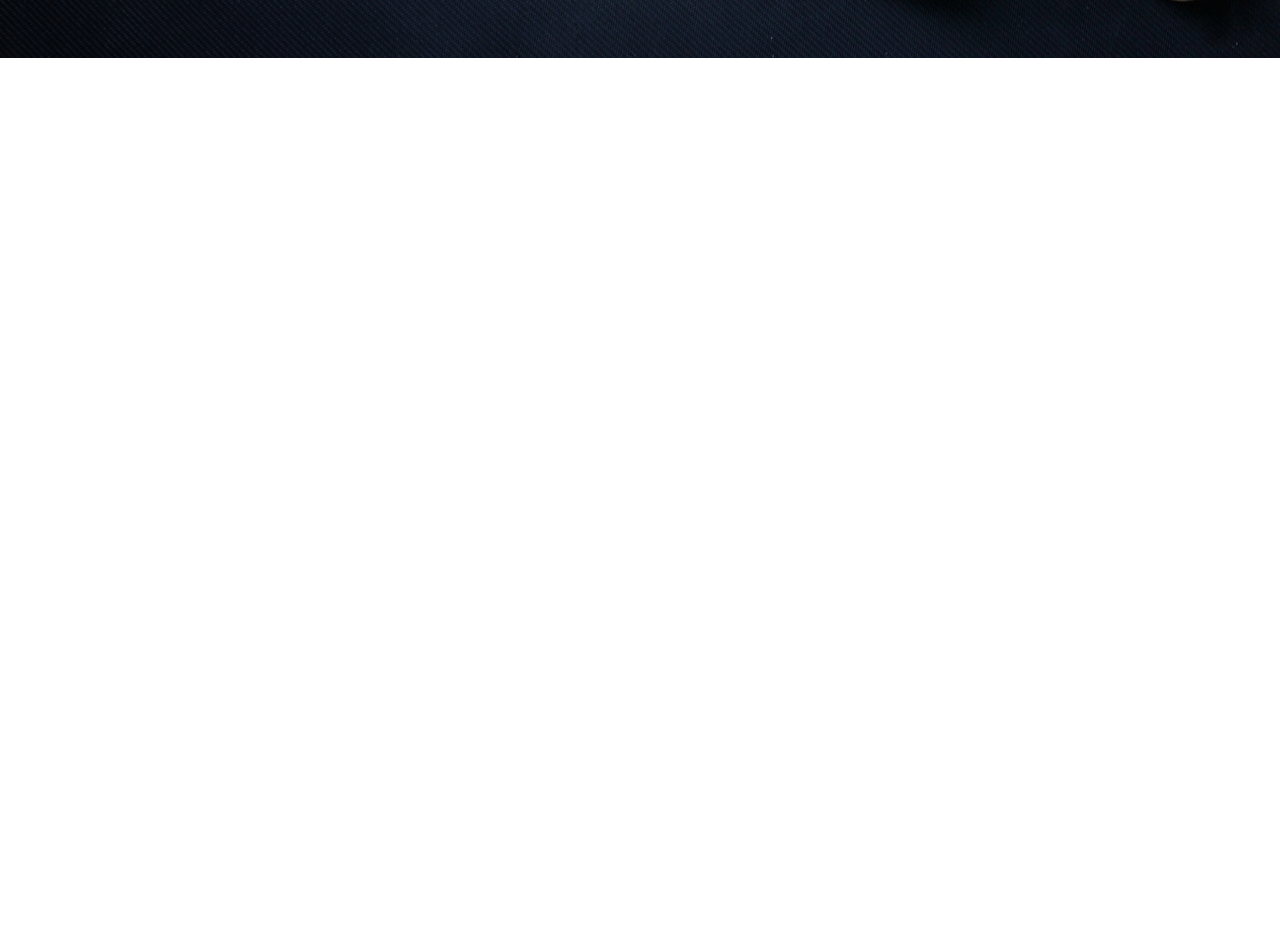
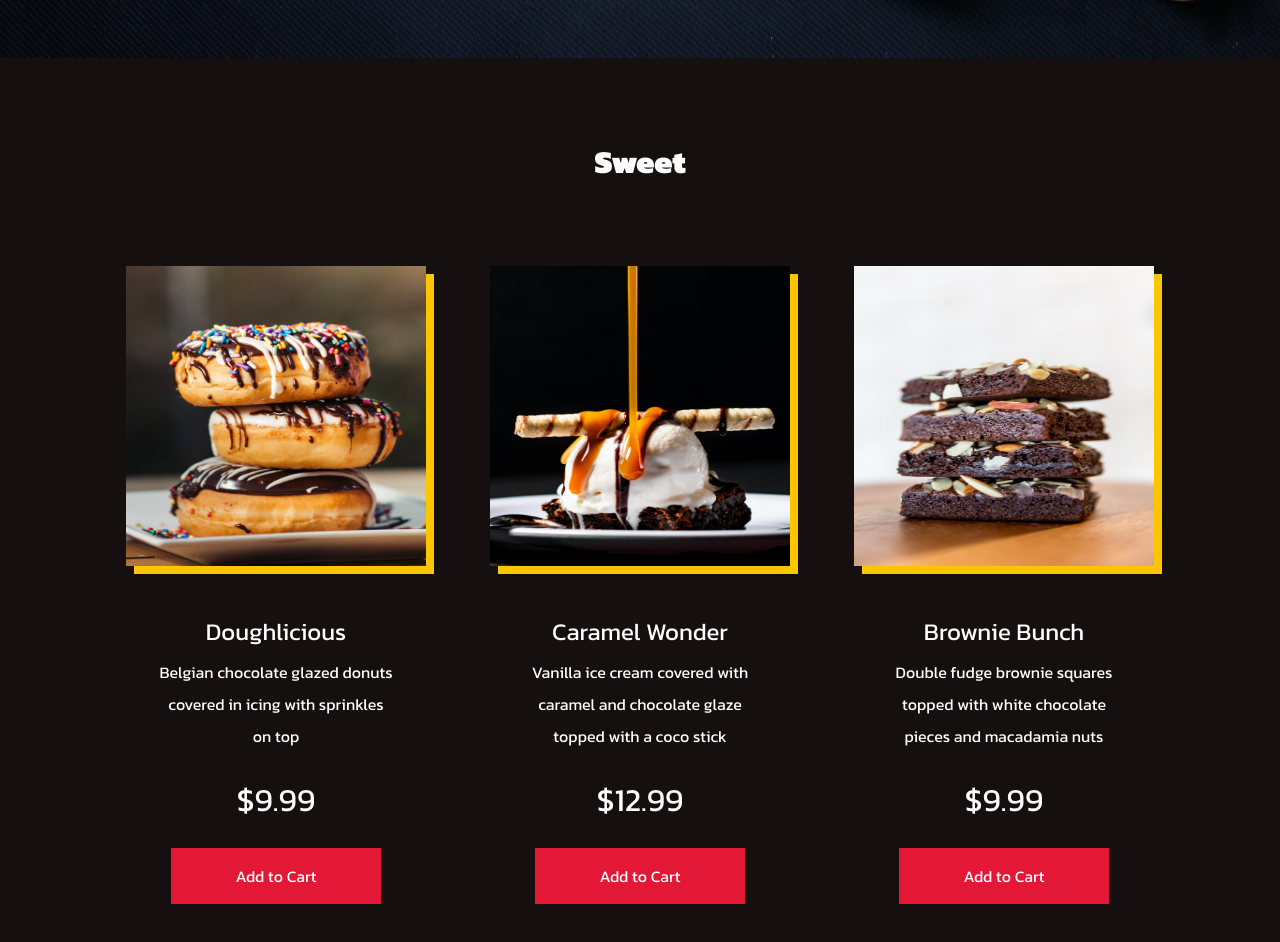
Before and after one commit to Pradiprajvala/pizza-resturant-web, a React (Create React App) app: page / in a window 1280 px wide. Shown: the part 2500-3442 px from the top of the page. Before the commit the page ends 2558 px from the top, so only its background shows below. Built offline with nearby package versions, Linux system fonts and the light colour scheme; the HTML template or start-up script is replaced by a standard one.

Commit message:
sweets added

```diff
--- a/src/App.js
+++ b/src/App.js
@@ -4,7 +4,7 @@
 import { GlobalStyle } from './globalStyles';
 import Hero from './Components/Hero/index.js'
 import Products  from './Components/Products/index.js'
-import{ productData } from './Components/Products/data.js'
+import{ productData,sweetProductData } from './Components/Products/data.js'
 import Feature from './Components/Feature/index.js';
 function App() {
   return (
@@ -13,6 +13,8 @@
       <Hero />
       <Products heading='Choose your favourite' data={productData}/>
       <Feature />
+      <Products heading='Sweet' data={sweetProductData}/>
+
     </Router>
   );
 }
--- a/src/Components/Products/data.js
+++ b/src/Components/Products/data.js
@@ -1,7 +1,9 @@
 import product1 from '../../images/product-1.jpg'
 import product2 from '../../images/product-2.jpg'
 import product3 from '../../images/product-3.jpg'
-
+import sweet1 from '../../images/sweet3.jpg'
+import sweet2 from '../../images/sweet-2.jpg'
+import sweet3 from '../../images/sweet-3.jpg'
 export const productData = [
     {
       img: product1,
@@ -29,3 +31,33 @@
     }
 
   ];
+
+export const sweetProductData = [
+  {
+    img: sweet2,
+    alt: 'Donuts',
+    name: 'Doughlicious',
+    desc:
+      'Belgian chocolate glazed donuts covered in icing with sprinkles on top',
+    price: '$9.99',
+    button: 'Add to Cart'
+  },
+  {
+    img: sweet3,
+    alt: 'Ice Cream',
+    name: 'Caramel Wonder',
+    desc:
+      'Vanilla ice cream covered with caramel and chocolate glaze topped with a coco stick',
+    price: '$12.99',
+    button: 'Add to Cart'
+  },
+  {
+    img: sweet1,
+    alt: 'Brownie',
+    name: 'Brownie Bunch',
+    desc:
+      'Double fudge brownie squares topped with white chocolate pieces and macadamia nuts',
+    price: '$9.99',
+    button: 'Add to Cart'
+  }
+];
```
